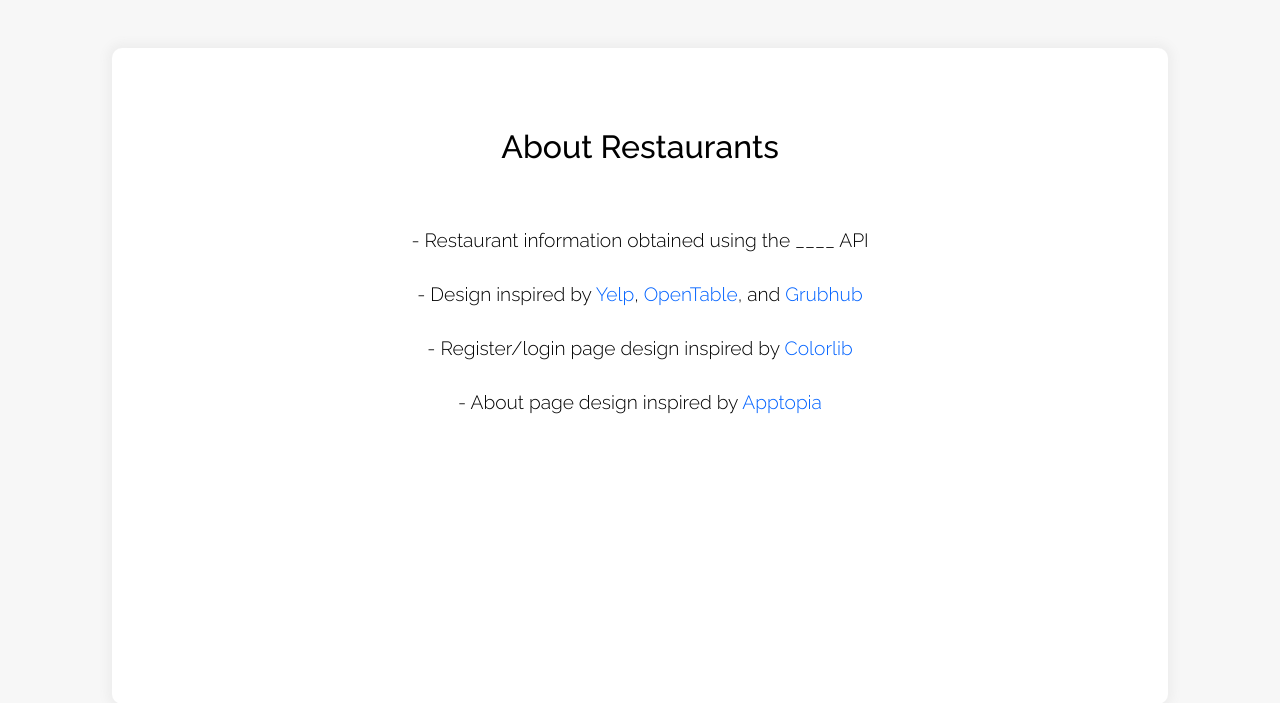
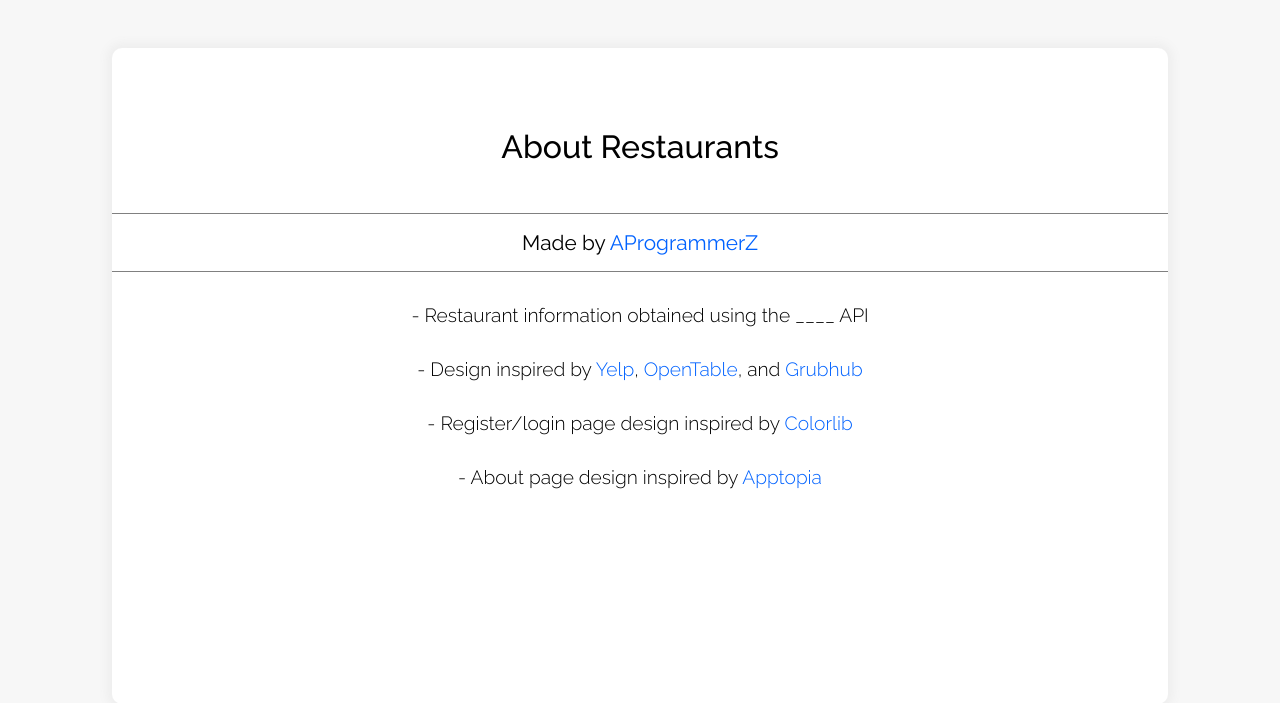
Before and after one commit to azarnighian/CS50W-FinalProject, a Django app: page /about in a window 1280 px wide. Shown: the part 72-775 px from the top of the page. Run offline with Django 3.2, Linux system fonts and the light colour scheme.

Commit message:
Added 'Made by' div to About page

```diff
--- a/restaurants/static/restaurants/about.css
+++ b/restaurants/static/restaurants/about.css
@@ -24,6 +24,18 @@ h1 {
     margin-top: 5rem;
     margin-bottom: 3rem;
     font-weight: 500;
+}
+
+.line {
+    height: 1px;
+    background-color: grey;
+    margin-bottom: 1rem;
+}
+
+h2 {
+    font-size: 1.3rem;
+    font-weight: 400;
+    margin-bottom: 1rem;
 }
 
 .white-box ul {
--- a/restaurants/templates/restaurants/about.html
+++ b/restaurants/templates/restaurants/about.html
@@ -23,6 +23,10 @@
        <div class="white-box">
             <h1>About Restaurants</h1>
 
+            <div class="line"></div>
+            <h2>Made by <a href="https://github.com/AProgrammerZ">AProgrammerZ</a></h2>
+            <div class="line"></div>
+
             <ul>
                 <li>
                     - Restaurant information obtained using the ____ API
```
